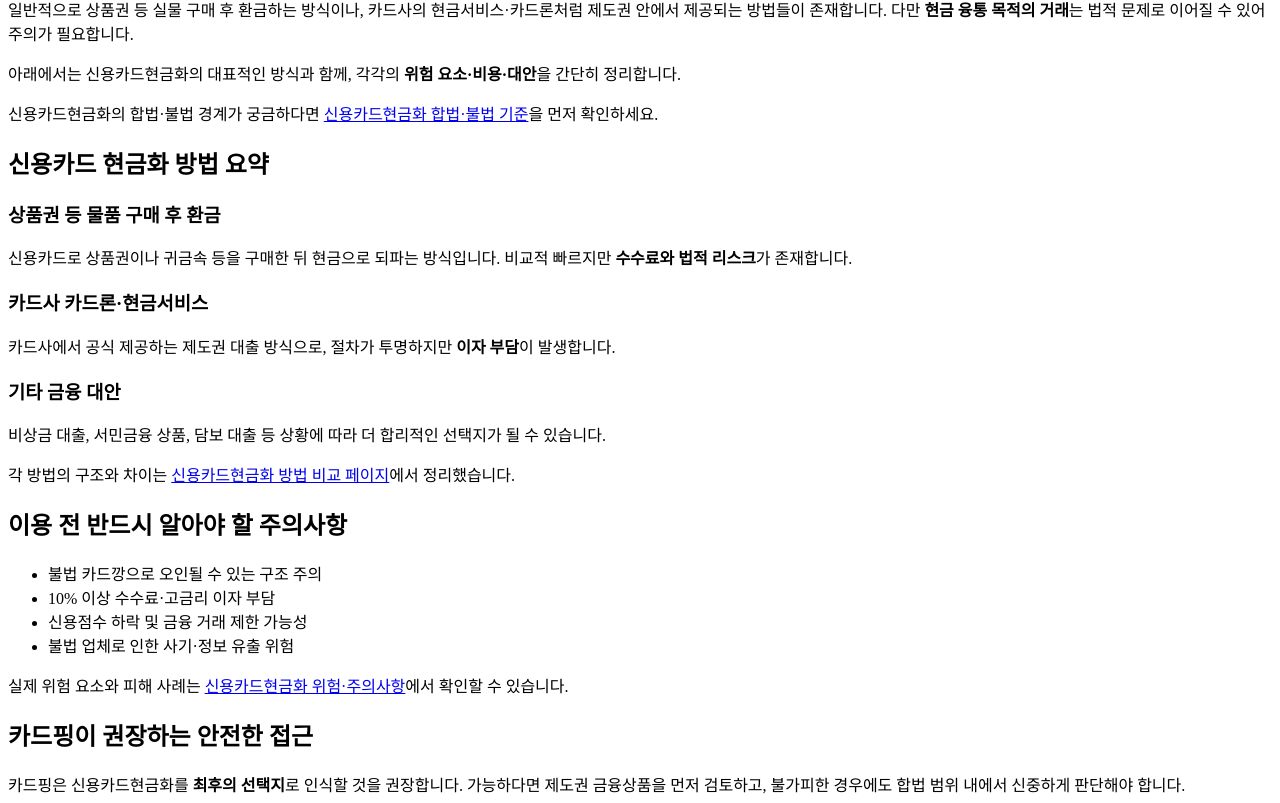
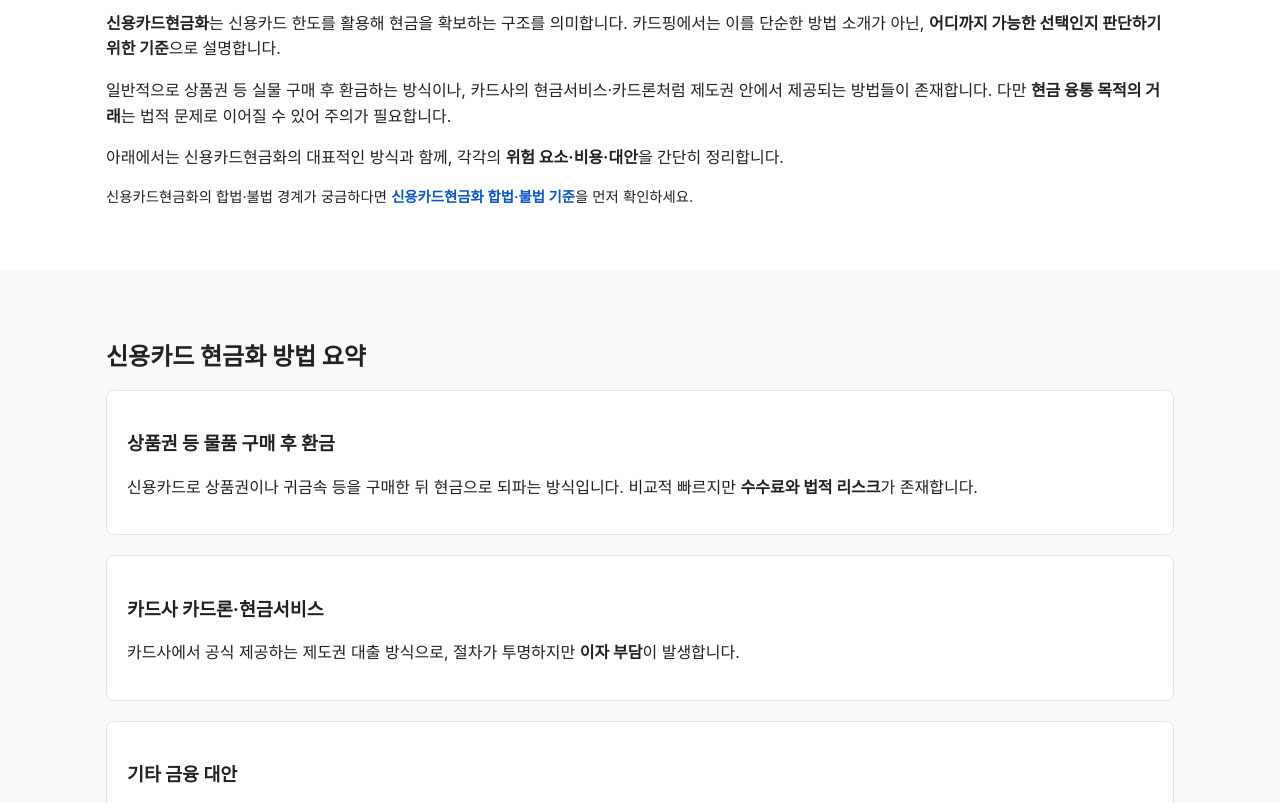
Before and after one commit to isisbb61-debug/creditcardcashout, a plain HTML site: page index.html in a window 1280 px wide. Shown: the part 118-921 px from the top of the page. Drawn offline with Linux system fonts and the light colour scheme.

Commit message:
Update index.html

```diff
--- a/index.html
+++ b/index.html
@@ -11,6 +11,8 @@
   <meta name="title" content="신용카드현금화 기준 가이드 | 카드핑">
   <meta name="description" content="카드핑은 신용카드현금화의 구조, 합법·불법 기준, 수수료, 위험 요소와 대안까지 한눈에 정리한 정보 가이드입니다. 급전이 필요한 상황에서 어떤 선택이 가능한지 판단 기준을 제공합니다.">
   <meta name="keywords" content="신용카드현금화, 카드깡, 카드 현금화, 카드론, 현금서비스">
+  <!-- Main Stylesheet -->
+<link rel="stylesheet" href="/assets/css/style.css">
 
   <!-- Canonical -->
   <link rel="canonical" href="https://creditcardcashout.pages.dev/credit-card-cash/">
```
